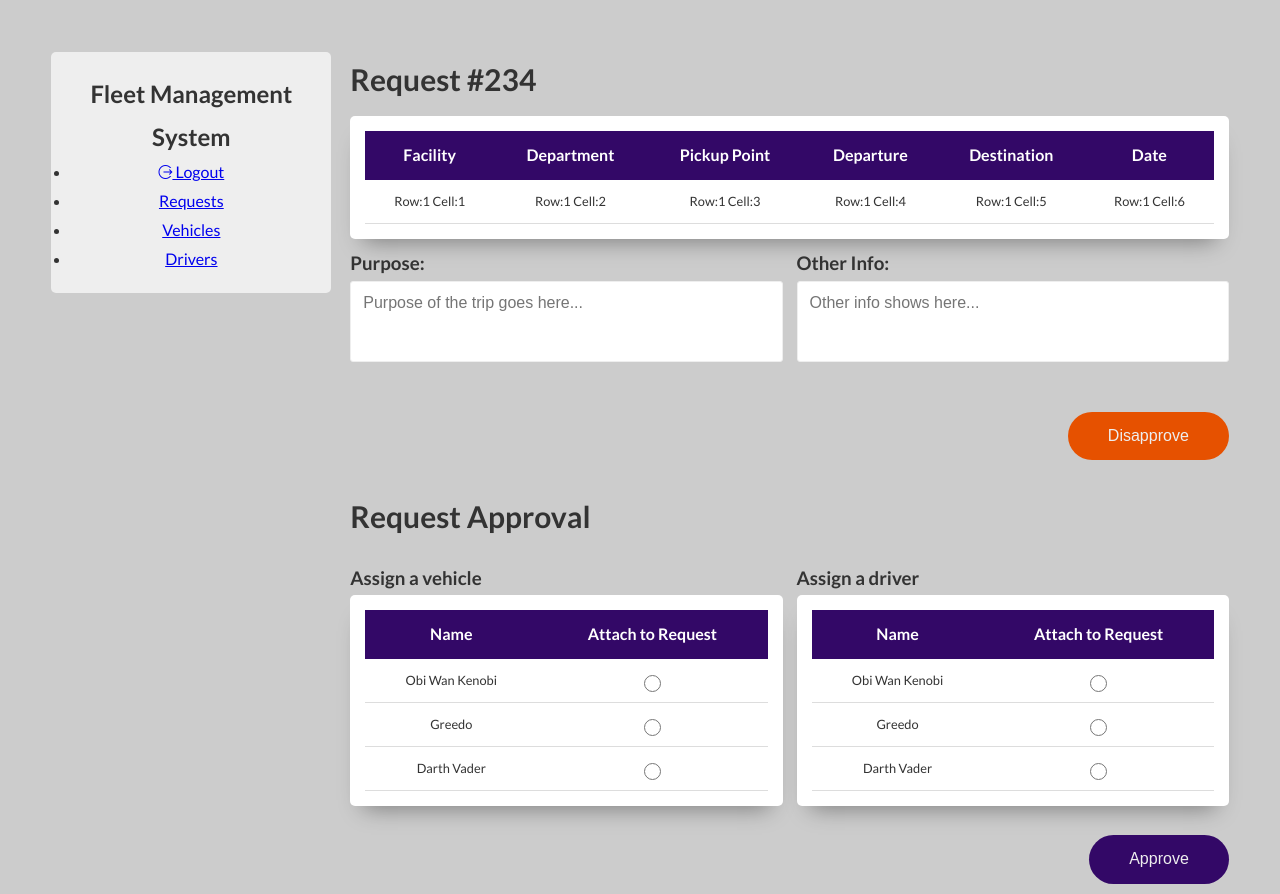
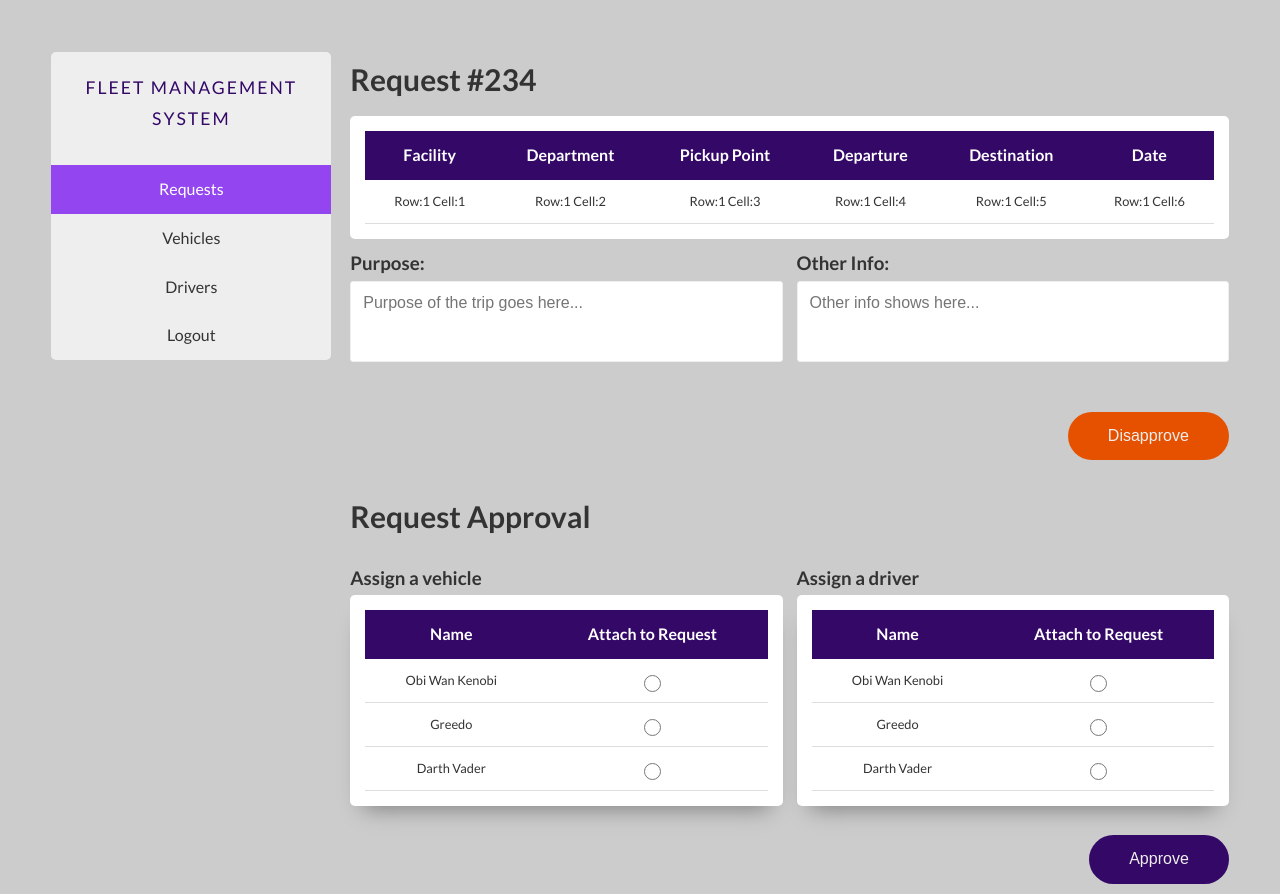
Before and after one commit to zextis/fms-ui, a PHP site: page /approvereq.html in a window 1280 px wide. Shown: the top 894 px of the page. Run offline with PHP 8.4, Linux system fonts and the light colour scheme; some web fonts are replaced.

Commit message:
Added Head normalizations + UI Tweaks

```diff
--- a/approvereq.html
+++ b/approvereq.html
@@ -7,31 +7,39 @@
     <meta http-equiv="X-UA-Compatible" content="ie=edge">
     <title>Fleet Management System | Approve</title>
     <link href="https://fonts.googleapis.com/css?family=Lato:300,400,700" rel="stylesheet">
-    <link rel="stylesheet" href="vendors/css/ionicons.min.css">
-    <link rel="stylesheet" href="vendors/css/normalize.css">
-    <link rel="stylesheet" href="vendors/css/grid.css">
-    <link rel="stylesheet" href="vendors/css/animate.css">
-    <link rel="stylesheet" href="/resources/css/main.css">
+    <link rel="stylesheet" href="./vendors/css/ionicons.min.css">
+    <link rel="stylesheet" href="./vendors/css/normalize.css">
+    <link rel="stylesheet" href="./vendors/css/grid.css">
+    <link rel="stylesheet" href="./vendors/css/animate.css">
+    <link rel="stylesheet" href="./resources/css/main.css">
 </head>
 
 <body class="grey-bg">
-    <section class="main-form">
     <div class="row">
-            <div class="col span-1-of-4 sticky side-nav">
-                <h2>Fleet Management System</h2>
+        <div class="col span-1-of-4 side-nav">
+            <div class="sidenav__content">
+                <h2 class="sidenav__heading">Fleet Management System</h2>
                 <nav class="nav">
                     <ul>
-                        <li><a href="#" class="navlink logout"><i class="ion-log-out"></i> Logout</a></li>
-                        <li><a href="#" class="navlink">Requests</a></li>
-                        <li><a href="#" class="navlink">Vehicles</a></li>
-                        <li><a href="#" class="navlink">Drivers</a></li>
+                        <li>
+                            <a href="#" class="navlink active">Requests</a>
+                        </li>
+                        <li>
+                            <a href="#" class="navlink">Vehicles</a>
+                        </li>
+                        <li>
+                            <a href="#" class="navlink">Drivers</a>
+                        </li>
+                        <li>
+                            <a href="#" class="navlink logout">Logout</a>
+                        </li>
                     </ul>
                 </nav>
-
+            </div>
         </div>
         <div class="col span-3-of-4 approvaltable">
             <h2 class="content__heading--secondary">Request #234</h2>
-                <table class="reqtable matbox" border="0">
+            <table class="reqtable" border="0">
                 <tr>
                     <th>Facility</th>
                     <th>Department</th>
@@ -167,7 +175,6 @@
             </form>
         </div>
     </div>
-    </section>
 
 
 </body>
--- a/resources/css/main.css
+++ b/resources/css/main.css
@@ -135,17 +138,56 @@ body {
     font-weight: 700;
 }
 
-.side-nav{
+/* -------------------------- SIDE NAV -------------------------- */
+
+.side-nav {
     text-align: center;
     background-color: #eee;
-    padding: 2rem;
     border-radius: .5rem;
+}
+
+.sidenav__content {
+    margin-top: 1rem;
+}
+
+.nav>ul {
+    list-style-type: none;
+}
+
+.nav>ul>li {
+    color: #333333;
+}
+
+.navlink:link,
+.navlink:visited {
+    text-decoration: none;
+    display: block;
+    padding: 1rem 0px;
+    -webkit-transition: all .1s ease-in-out;
+    transition: all .1s ease-in-out;
+    color: inherit;
+}
+
+.navlink.active,
+.navlink:hover,
+.navlink:active {
+    background-color: #9345f0;
+    color: #ffffff;
+}
+
+.sidenav__heading {
+    padding: 1rem;
+    font-weight: 400;
+    letter-spacing: .2rem;
+    text-transform: uppercase;
+    font-size: 110%;
+    margin-bottom: 2rem;
+    color: #330867;
 }
 
 /* -------------------------- TABLE -------------------------- */
 
 .reqtable {
-    color: #333333;
     width: 100%;
     background-color: #ffffff;
     padding: 1.5rem;
@@ -189,7 +231,8 @@ textarea {
     resize: none;
 }
 
-.main-form {
+.main-form,
+.grey-bg {
     margin-top: 4rem;
 }
 
```
Also changed, not shown: other parts of resources/css/main.css (+34 -31 lines), addrequest.html (+28 -7 lines), index.html (+8 -5 lines). Lines whose indentation alone changed are shown as unchanged.
